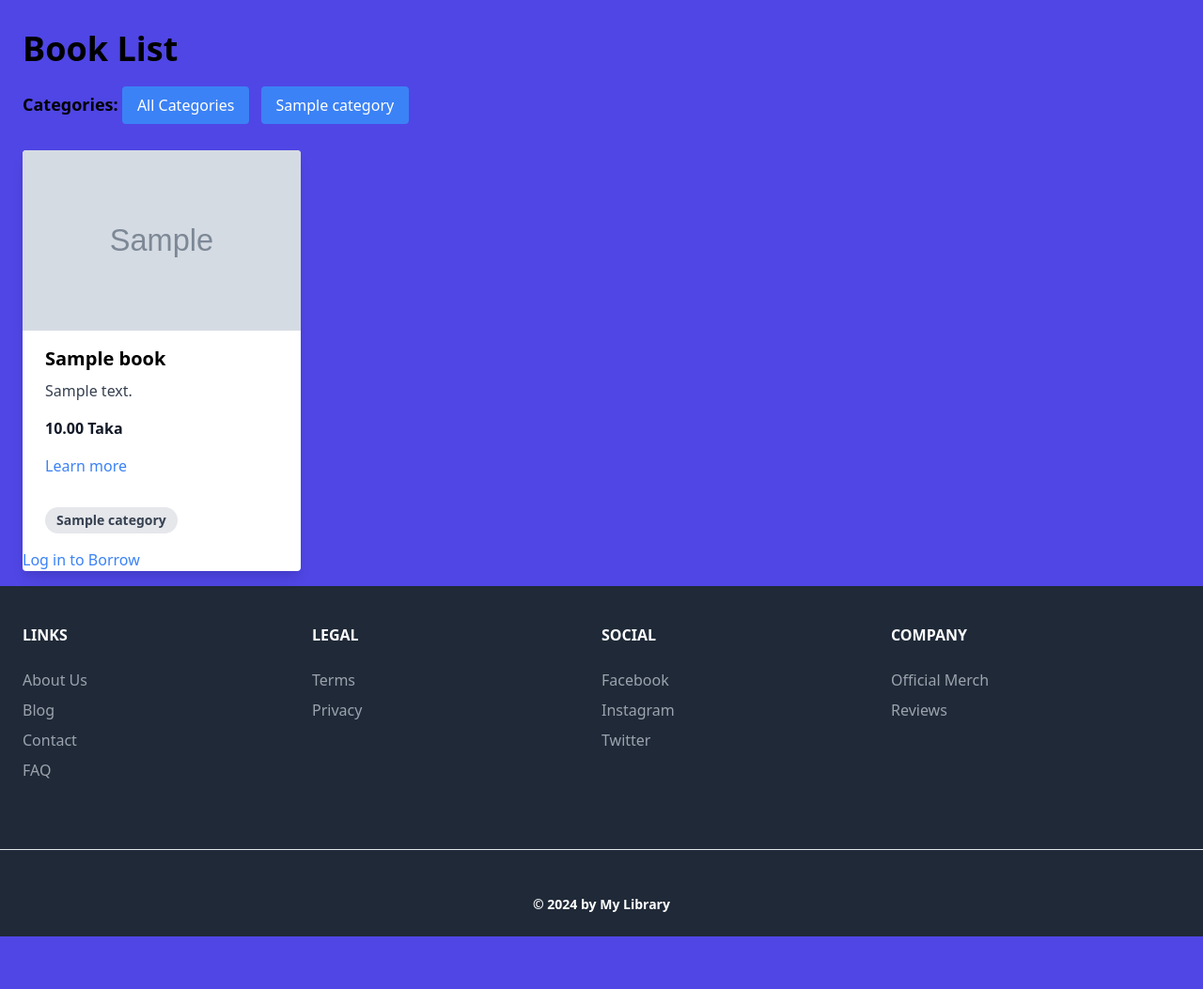
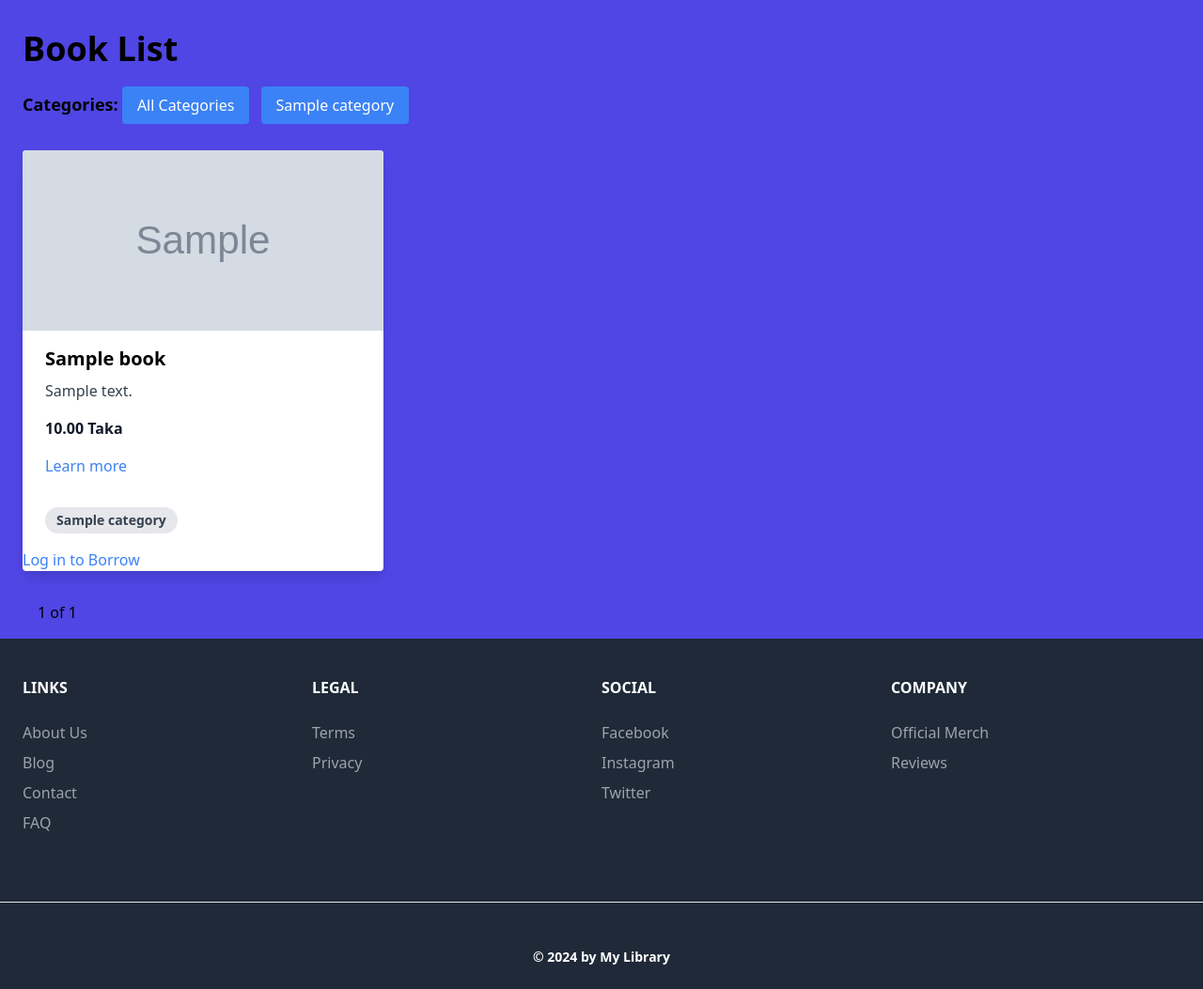
Before and after one commit to Hamed-Hasan/Django---library_management_system, a Django app: page /library/ in a window 1280 px wide. Shown: the part 80-1133 px from the top of the page at 94% size. Before the commit the page ends 1077 px from the top, so only its background shows below. Run offline with Django 4.2, Linux system fonts and the light colour scheme; tables that the repository leaves empty hold one stand-in row (values such as "Sample post"); grey boxes marked "Sample" are stand-in pictures.

Commit message:
🚀 Updated BookListView to display books based on selected categories. 🔍 Implemented filtering functionality for books by category. 📚 Added logic to fetch books filtered by category from the database. 🖼️ Adjusted template to dynamically display filtered books. 🔄 Refactored BookListView to enhance code readability and maintainability.

```diff
--- a/library/templates/library/book_list.html
+++ b/library/templates/library/book_list.html
@@ -10,12 +10,10 @@
     <!-- Categories for filtering -->
     <div class="mb-6">
         <span class="text-lg font-semibold">{% trans "Categories:" %}</span>
-
         <!-- All Categories Button -->
         <a href="{% url 'library:book_list' %}" class="inline-block bg-blue-500 hover:bg-blue-700 text-white py-2 px-4 rounded mr-2 my-1">
             {% trans "All Categories" %}
         </a>
-
         {% for category in categories %}
         <a href="{% url 'library:book_list' %}?category={{ category.name }}" class="inline-block bg-blue-500 hover:bg-blue-700 text-white py-2 px-4 rounded mr-2 my-1">
             {{ category.name }}
@@ -23,10 +21,9 @@
         {% endfor %}
     </div>
 
-    <!-- Book Grid -->
-    <div class="grid grid-cols-1 sm:grid-cols-2 md:grid-cols-3 lg:grid-cols-4 gap-4">
-        {% for book in books %}
-        <!-- Book Card -->
+    <!-- Adjusted Book Grid for 3-column layout -->
+    <div class="grid grid-cols-1 md:grid-cols-3 gap-4">
+        {% for book in page_obj %}
             <div class="max-w-sm rounded overflow-hidden shadow-lg bg-white">
                 <img class="w-full h-48 object-cover" src="{% if book.image %}{{ book.image.url }}{% else %}{% static 'img/default-book.jpg' %}{% endif %}" alt="{{ book.title }}">
                 <div class="px-6 py-4">
@@ -46,8 +43,6 @@
                     <span class="inline-block bg-gray-200 rounded-full px-3 py-1 text-sm font-semibold text-gray-700 mr-2 mb-2">{{ category.name }}</span>
                     {% endfor %}
                 </div>
-
-
                 {% if user.is_authenticated %}
                 <form method="post" action="{% url 'transaction:borrow_book' %}">
                     {% csrf_token %}
@@ -61,12 +56,21 @@
                     {% trans "Log in to Borrow" %}
                 </a>
                 {% endif %}
-
-
             </div>
         {% empty %}
             <p>{% trans "No books available." %}</p>
         {% endfor %}
     </div>
+
+    <!-- Pagination Controls -->
+    <div class="mt-8">
+        {% if page_obj.has_previous %}
+            <a href="?page={{ page_obj.previous_page_number }}" class="px-4 py-2 bg-gray-500 text-white rounded">Previous</a>
+        {% endif %}
+        <span class="px-4 py-2">{{ page_obj.number }} of {{ page_obj.paginator.num_pages }}</span>
+        {% if page_obj.has_next %}
+            <a href="?page={{ page_obj.next_page_number }}" class="px-4 py-2 bg-gray-500 text-white rounded">Next</a>
+        {% endif %}
+    </div>
 </div>
 {% endblock content %}
--- a/library/views.py
+++ b/library/views.py
@@ -23,6 +23,7 @@ class BookListView(ListView):
     model = Book
     template_name = 'library/book_list.html'
     context_object_name = 'books'
+    paginate_by = 6  # Display 6 books per page
 
     def get_queryset(self):
         queryset = super().get_queryset()
@@ -35,7 +36,6 @@ class BookListView(ListView):
         context = super().get_context_data(**kwargs)
         context['categories'] = Category.objects.all()
         return context
-
 
 
 class BookDetailView(DetailView):
```
Lines whose indentation alone changed are shown as unchanged.
